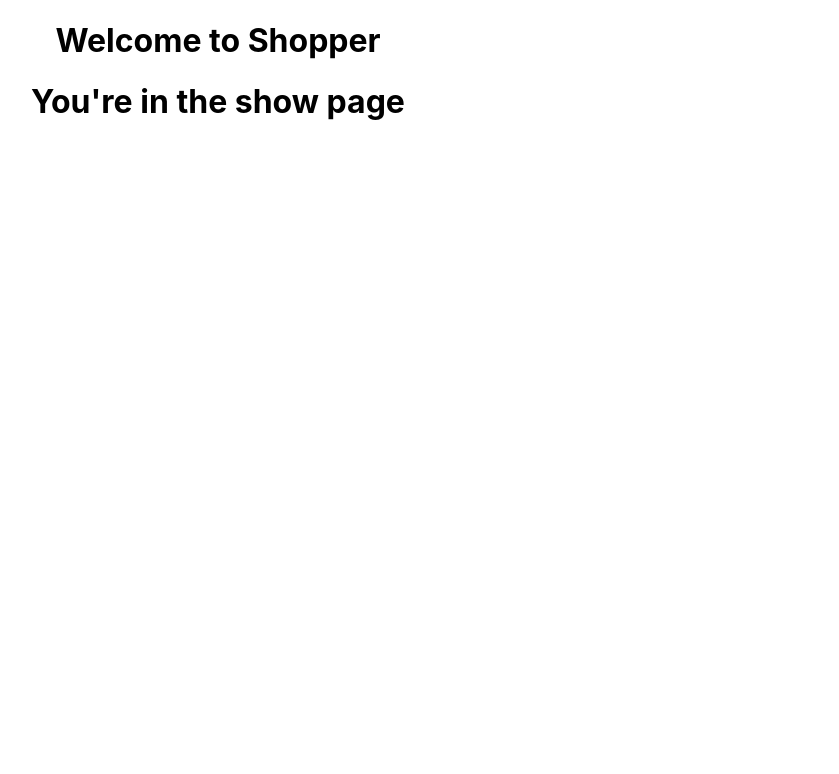
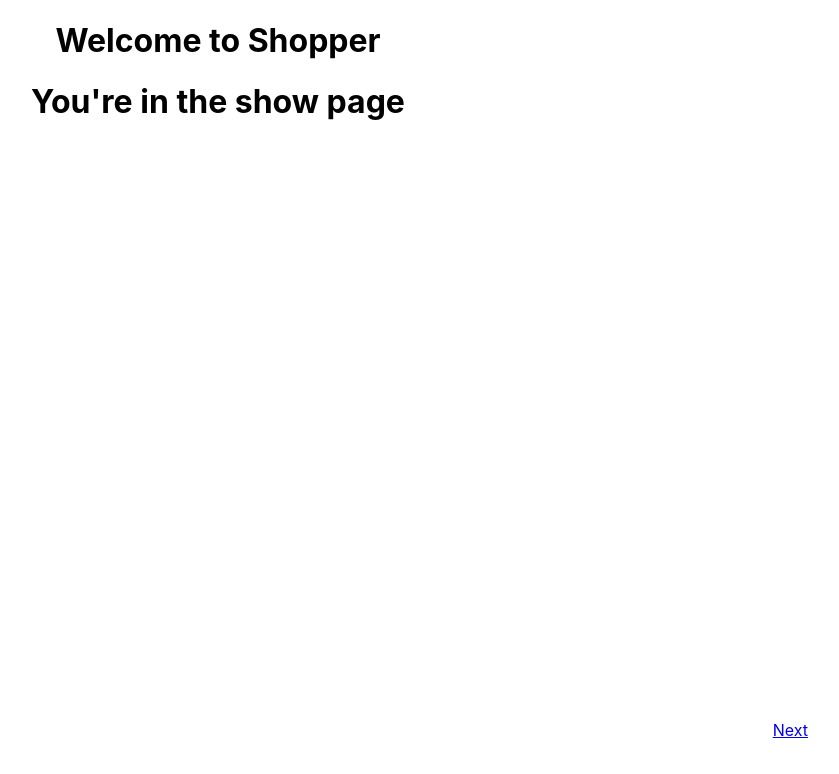
Before and after one commit to stacy-tech/shopper-frontend, a React (Create React App) app: page /products/1 in a window 1280 px wide. Shown: the top 774 px of the page, without its empty margins (422-1261 px from the left). Built offline with nearby package versions, Linux system fonts and the light colour scheme; no server answers.

Commit message:
structure a link inside a div in my productshow which will be able to help clients go to the next item/product. i also import link from react-router-dom, as well as updated my css

```diff
--- a/src/App.css
+++ b/src/App.css
@@ -19,6 +19,16 @@
   height: 200px;
 }
 
+a {
+  /* text-align:center; */
+  position: absolute;
+  padding-bottom: 10px;
+  bottom: 0px;
+  right: 0px;
+  margin: 50px
+  /* display:block; */
+}
+
 @keyframes App-logo-spin {
   from {
     transform: rotate(0deg);
--- a/src/components/ProductShow.js
+++ b/src/components/ProductShow.js
@@ -2,6 +2,7 @@
 import { connect } from 'react-redux'
 import { getProduct } from '../redux/actionCreators'
 import { useEffect } from 'react'
+import { Link } from 'react-router-dom'
 
 function ProductShow({getProduct}){
     const routeId = useParams().id
@@ -9,7 +10,10 @@
         getProduct(routeId)
     },     [getProduct, routeId])
 
-    return <h1>You're in the show page</h1>
+    return  <div>
+        <h1>You're in the show page</h1>
+        <Link to={`/products/${parseInt(routeId) + 1}`}>Next</Link>
+    </div>
 }
 
 export default connect(null, {getProduct})(ProductShow)
```
